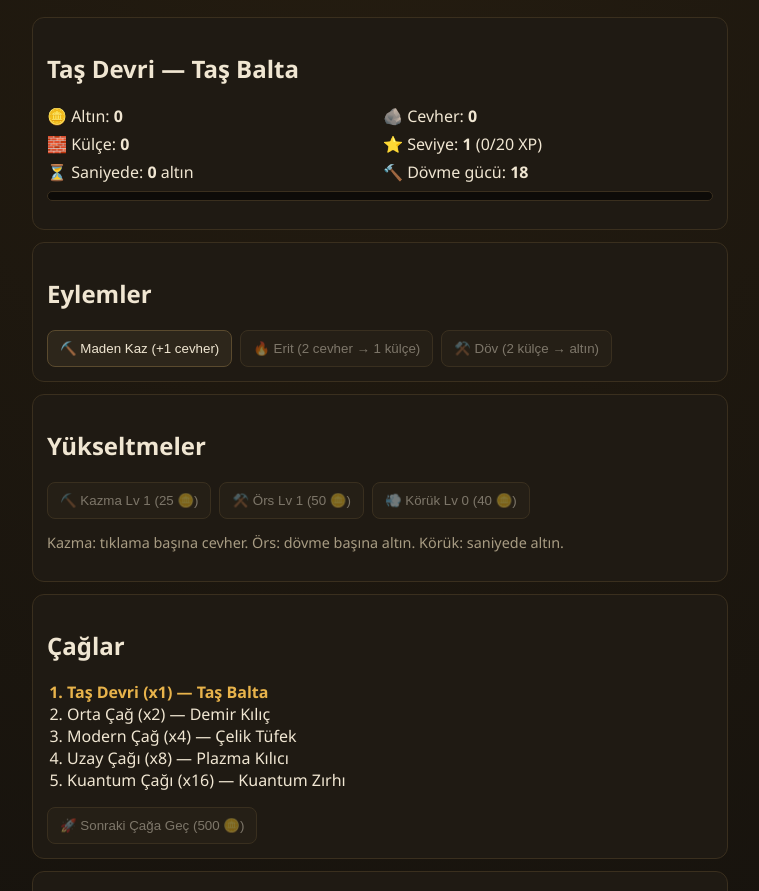
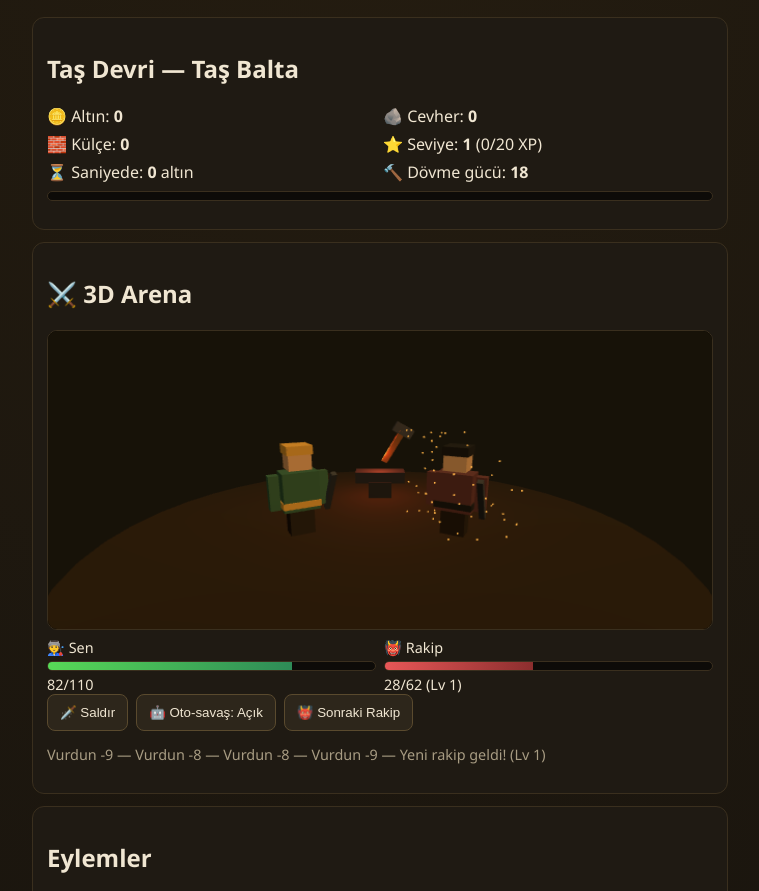
Before and after one commit to RespLnDent/EmberAnvil, a plain HTML site: page index.html in a window 1280 px wide. Shown: the part 96-987 px from the top of the page, without its empty margins (260-1019 px from the left). Drawn offline with nearby package versions, Linux system fonts and the light colour scheme.

Commit message:
EmberAnvil v0.2: isim degisikligi + 3D arena savasi

```diff
--- a/app.js
+++ b/app.js
@@ -1,19 +1,21 @@
-// ForgeMaster Web v0.1 - basit idle demirci prototipi
+// EmberAnvil v0.2 - özgün idle demirci (eski ForgeMaster adından arındırıldı)
 const AGES = [
   { name: "Taş Devri", mult: 1, cost: 0, gear: "Taş Balta" },
   { name: "Orta Çağ", mult: 2, cost: 500, gear: "Demir Kılıç" },
-  { name: "Modern Çağ", mult: 4, cost: 2500, gear: "Çelik Tüfek" },
-  { name: "Uzay Çağı", mult: 8, cost: 12000, gear: "Plazma Kılıcı" },
+  { name: "Modern Çağ", mult: 4, cost: 2500, gear: "Çelik Pala" },
+  { name: "Uzay Çağı", mult: 8, cost: 12000, gear: "Plazma Baltası" },
   { name: "Kuantum Çağı", mult: 16, cost: 60000, gear: "Kuantum Zırhı" },
 ];
-const SAVE_KEY = "forgemaster-web-v1";
+const SAVE_KEY = "emberanvil-v1";
+const OLD_KEYS = ["forgemaster-web-v1"];
 
 const def = () => ({
   gold: 0, ore: 0, ingot: 0,
   level: 1, xp: 0,
   pickLv: 1, forgeLv: 1, bellowsLv: 0,
   ageIndex: 0,
-  totalForged: 0,
+  totalForged: 0, wins: 0,
+  autoFight: true,
   lastSeen: Date.now(),
 });
 
@@ -23,6 +25,8 @@ function xpNeed() { return 20 * s.level; }
 function mineAmount() { return s.pickLv; }
 function forgeCost() { return 2; }
 function forgeGold() { return (10 + s.forgeLv * 8) * AGES[s.ageIndex].mult; }
+// Arena saldırı gücü: örs + seviye + çağ
+function attackPower() { return Math.floor((4 + s.forgeLv * 3 + s.level * 2) * AGES[s.ageIndex].mult); }
 function perSec() { return s.bellowsLv * (2 + s.ageIndex * 2); }
 function pickCost() { return Math.floor(25 * Math.pow(1.6, s.pickLv - 1)); }
 function forgeUpCost() { return Math.floor(50 * Math.pow(1.7, s.forgeLv - 1)); }
@@ -32,6 +36,15 @@ function ageCost() {
   return AGES[s.ageIndex + 1].cost;
 }
 
+// battle.js ile köprü: canlı statları oku, ödül yaz
+window.GAME = {
+  get stats() { return { atk: attackPower(), level: s.level, age: s.ageIndex, auto: s.autoFight }; },
+  onWin(reward) {
+    s.gold += reward.gold; s.wins += 1; gainXp(reward.xp); render();
+  },
+  onForgeSmash() { /* battle.js çekiç efektini tetikler */ },
+};
+
 function save(silent) {
   s.lastSeen = Date.now();
   localStorage.setItem(SAVE_KEY, JSON.stringify(s));
@@ -39,11 +52,13 @@ function save(silent) {
 }
 function load() {
   try {
-    const raw = localStorage.getItem(SAVE_KEY);
+    let raw = localStorage.getItem(SAVE_KEY);
+    if (!raw) {
+      for (const k of OLD_KEYS) { raw = localStorage.getItem(k); if (raw) { localStorage.removeItem(k); break; } }
+    }
     if (!raw) return;
     const d = JSON.parse(raw);
     s = Object.assign(def(), d);
-    // çevrimdışı kazanç
     const dt = Math.min(Date.now() - (s.lastSeen || Date.now()), 8 * 3600 * 1000) / 1000;
     const gain = Math.floor(perSec() * dt);
     if (gain > 0) {
@@ -86,6 +101,8 @@ function render() {
   $("pick-cost").textContent = pickCost();
   $("forge-up-cost").textContent = forgeUpCost();
   $("bellows-cost").textContent = bellowsCost();
+  const at = document.getElementById("auto-t");
+  if (at) at.textContent = s.autoFight ? "Açık" : "Kapalı";
 
   const c = ageCost();
   $("age-cost").textContent = c === null ? "MAX" : c;
@@ -124,7 +141,9 @@ window.addEventListener("DOMContentLoaded", () => {
     if (s.ingot < forgeCost()) return;
     s.ingot -= forgeCost();
     const g = forgeGold();
-    s.gold += g; s.totalForged += 1; gainXp(6); render();
+    s.gold += g; s.totalForged += 1; gainXp(6);
+    window.dispatchEvent(new CustomEvent("ember-smash"));
+    render();
   };
   $("btn-up-pick").onclick = () => { if (s.gold < pickCost()) return; s.gold -= pickCost(); s.pickLv += 1; render(); };
   $("btn-up-forge").onclick = () => { if (s.gold < forgeUpCost()) return; s.gold -= forgeUpCost(); s.forgeLv += 1; render(); };
@@ -135,6 +154,9 @@ window.addEventListener("DOMContentLoaded", () => {
     s.gold -= c; s.ageIndex += 1; gainXp(20); flash(`${AGES[s.ageIndex].name}'e geçtin!`); render();
   };
   $("btn-save").onclick = () => save(false);
+  $("btn-auto").onclick = () => { s.autoFight = !s.autoFight; render(); };
+  $("btn-attack").onclick = () => window.dispatchEvent(new CustomEvent("ember-attack"));
+  $("btn-next-foe").onclick = () => window.dispatchEvent(new CustomEvent("ember-next-foe"));
   $("btn-reset").onclick = () => {
     if (!confirm("Sıfırlansın mı?")) return;
     localStorage.removeItem(SAVE_KEY); s = def(); render();
--- /dev/null
+++ b/battle.js
@@ -0,0 +1,215 @@
+// EmberAnvil 3D Arena - özgün düşük-poli karakterler (harici asset yok)
+import * as THREE from "three";
+
+const canvas = document.getElementById("arena");
+const renderer = new THREE.WebGLRenderer({ canvas, antialias: true });
+const scene = new THREE.Scene();
+scene.background = new THREE.Color(0x171208);
+scene.fog = new THREE.Fog(0x171208, 8, 22);
+
+const camera = new THREE.PerspectiveCamera(50, 640 / 300, 0.1, 100);
+camera.position.set(0, 3.2, 7.5);
+camera.lookAt(0, 1.2, 0);
+
+scene.add(new THREE.HemisphereLight(0xffe0b0, 0x201409, 1.1));
+const sun = new THREE.DirectionalLight(0xffc873, 1.4);
+sun.position.set(4, 7, 5);
+scene.add(sun);
+const rim = new THREE.PointLight(0xff5a2e, 12, 12);
+rim.position.set(0, 1.5, -2.5);
+scene.add(rim);
+
+// zemin + örs (dekor)
+const ground = new THREE.Mesh(
+  new THREE.CircleGeometry(6, 40),
+  new THREE.MeshStandardMaterial({ color: 0x2a2114, roughness: 1 })
+);
+ground.rotation.x = -Math.PI / 2;
+scene.add(ground);
+
+const anvil = new THREE.Group();
+const anvilBase = new THREE.Mesh(new THREE.BoxGeometry(0.7, 0.5, 0.7), new THREE.MeshStandardMaterial({ color: 0x4a4a55, roughness: 0.6, metalness: 0.7 }));
+anvilBase.position.y = 0.25;
+const anvilTop = new THREE.Mesh(new THREE.BoxGeometry(1.5, 0.35, 0.6), new THREE.MeshStandardMaterial({ color: 0x777788, roughness: 0.35, metalness: 0.85 }));
+anvilTop.position.y = 0.65;
+anvil.add(anvilBase, anvilTop);
+anvil.position.set(0, 0, -2.6);
+scene.add(anvil);
+
+// çekiç (dövmede vurur)
+const hammer = new THREE.Mesh(new THREE.BoxGeometry(0.18, 1.1, 0.18), new THREE.MeshStandardMaterial({ color: 0x8a5a2e }));
+const hammerHead = new THREE.Mesh(new THREE.BoxGeometry(0.6, 0.3, 0.3), new THREE.MeshStandardMaterial({ color: 0x9999aa, metalness: 0.8, roughness: 0.4 }));
+hammerHead.position.y = 0.6;
+const hammerG = new THREE.Group();
+hammerG.add(hammer, hammerHead);
+hammerG.position.set(0.4, 1.6, -2.6);
+hammerG.rotation.z = -0.5;
+scene.add(hammerG);
+let smash = 0;
+window.addEventListener("ember-smash", () => { smash = 1; });
+
+// kıvılcım parçacıkları
+const sparkGeo = new THREE.BufferGeometry();
+const sparkN = 60;
+const sparkPos = new Float32Array(sparkN * 3);
+sparkGeo.setAttribute("position", new THREE.BufferAttribute(sparkPos, 3));
+const sparks = new THREE.Points(sparkGeo, new THREE.PointsMaterial({ color: 0xffb347, size: 0.08 }));
+scene.add(sparks);
+const sparkVel = [];
+function burst(x, y, z) {
+  for (let i = 0; i < sparkN; i++) {
+    sparkPos[i * 3] = x; sparkPos[i * 3 + 1] = y; sparkPos[i * 3 + 2] = z;
+    sparkVel[i] = [(Math.random() - 0.5) * 4, Math.random() * 4, (Math.random() - 0.5) * 4];
+  }
+}
+
+// özgün karakter üretici (kutulardan kurulu, telifsiz)
+function makeFighter(bodyColor, trimColor) {
+  const g = new THREE.Group();
+  const mat = (c) => new THREE.MeshStandardMaterial({ color: c, roughness: 0.8 });
+  const legs = new THREE.Mesh(new THREE.BoxGeometry(0.55, 0.6, 0.35), mat(0x2c2318));
+  legs.position.y = 0.3;
+  const body = new THREE.Mesh(new THREE.BoxGeometry(0.8, 0.9, 0.5), mat(bodyColor));
+  body.position.y = 1.05;
+  const belt = new THREE.Mesh(new THREE.BoxGeometry(0.84, 0.15, 0.54), mat(trimColor));
+  belt.position.y = 0.75;
+  const head = new THREE.Mesh(new THREE.BoxGeometry(0.5, 0.5, 0.5), mat(0xe8b88a));
+  head.position.y = 1.8;
+  const helm = new THREE.Mesh(new THREE.BoxGeometry(0.56, 0.2, 0.56), mat(trimColor));
+  helm.position.y = 2.0;
+  const armL = new THREE.Mesh(new THREE.BoxGeometry(0.22, 0.8, 0.22), mat(bodyColor));
+  armL.position.set(-0.55, 1.05, 0);
+  const armR = armL.clone();
+  armR.position.x = 0.55;
+  const sword = new THREE.Mesh(new THREE.BoxGeometry(0.12, 1.1, 0.12), new THREE.MeshStandardMaterial({ color: 0xcfd6e4, metalness: 0.9, roughness: 0.25 }));
+  sword.position.set(0.62, 1.0, 0.3);
+  sword.rotation.x = 0.5;
+  g.add(legs, body, belt, head, helm, armL, armR, sword);
+  g.userData = { armR, sword, head };
+  return g;
+}
+
+const player = makeFighter(0x3e6b4f, 0xe8b34b);
+player.position.set(-1.8, 0, 0.4);
+player.rotation.y = 0.5;
+scene.add(player);
+
+let enemy = makeFighter(0x6b3e3e, 0x7a2e2e);
+enemy.position.set(1.8, 0, 0.4);
+enemy.rotation.y = -0.5;
+scene.add(enemy);
+
+// savaş durumu
+let foeLevel = 1;
+let hpP = 100, hpPMax = 100, hpE = 60, hpEMax = 60;
+let lungeP = 0, lungeE = 0, hurtE = 0, hurtP = 0;
+let cooldown = 0;
+
+function stats() { return window.GAME?.stats ?? { atk: 10, level: 1, age: 0, auto: true }; }
+function newFoe() {
+  const st = stats();
+  foeLevel = Math.max(1, st.level + Math.floor(Math.random() * 2 - 0.5) + st.age);
+  hpEMax = hpE = 40 + foeLevel * 22 + st.age * 15;
+  const hue = [0x6b3e3e, 0x4f3e6b, 0x3e5a6b, 0x5a6b3e][st.age % 4];
+  scene.remove(enemy);
+  enemy = makeFighter(hue, 0x222222);
+  enemy.position.set(1.8, 0, 0.4);
+  enemy.rotation.y = -0.5;
+  scene.add(enemy);
+  log(`Yeni rakip geldi! (Lv ${foeLevel})`);
+}
+function log(m) { const el = document.getElementById("battle-log"); if (el) el.textContent = m; }
+function dmgNum(text, x) {
+  const el = document.getElementById("battle-log");
+  if (el) el.textContent = `${text}  —  ${el.textContent}`.slice(0, 140);
+}
+
+function playerAttack() {
+  if (hpE <= 0 || hpP <= 0) return;
+  const st = stats();
+  const dmg = Math.floor(st.atk * (0.85 + Math.random() * 0.3));
+  hpE -= dmg; lungeP = 1; hurtE = 1; burst(1.8, 1.3, 0.4);
+  dmgNum(`Vurdun -${dmg}`);
+  if (hpE <= 0) {
+    const gold = Math.floor((20 + foeLevel * 14) * (1 + st.age * 0.5));
+    const xp = 8 + foeLevel * 3;
+    window.GAME?.onWin({ gold, xp });
+    log(`Kazandın! +${gold} altın, +${xp} XP (Galibiyet arenası)`);
+    setTimeout(newFoe, 900);
+  }
+}
+function enemyAttack() {
+  if (hpE <= 0 || hpP <= 0) return;
+  const st = stats();
+  const dmg = Math.floor((4 + foeLevel * 3) * (0.8 + Math.random() * 0.4));
+  hpP -= dmg; lungeE = 1; hurtP = 1;
+  if (hpP <= 0) { hpP = 0; log("Yenildin! 3 sn sonra toparlanıyorsun..."); setTimeout(() => { hpPMax = 100 + st.level * 10; hpP = hpPMax; log("Tekrar dövüştesin!"); }, 3000); }
+}
+
+window.addEventListener("ember-attack", playerAttack);
+window.addEventListener("ember-next-foe", newFoe);
+
+function hp() {
+  const st = stats();
+  hpPMax = 100 + st.level * 10;
+  document.getElementById("hp-player").style.width = `${Math.max(0, hpP / hpPMax) * 100}%`;
+  document.getElementById("hp-enemy").style.width = `${Math.max(0, hpE / hpEMax) * 100}%`;
+  document.getElementById("hp-player-t").textContent = `${Math.max(0, Math.floor(hpP))}/${hpPMax}`;
+  document.getElementById("hp-enemy-t").textContent = `${Math.max(0, Math.floor(hpE))}/${hpEMax} (Lv ${foeLevel})`;
+}
+
+const clock = new THREE.Clock();
+function loop() {
+  requestAnimationFrame(loop);
+  const t = clock.getElapsedTime();
+  const st = stats();
+
+  // idle animasyonu: nefes alma
+  player.position.y = Math.abs(Math.sin(t * 2)) * 0.05;
+  enemy.position.y = Math.abs(Math.cos(t * 2.2)) * 0.05;
+  player.userData.armR.rotation.x = Math.sin(t * 2) * 0.15;
+  enemy.userData.armR.rotation.x = Math.cos(t * 2.2) * 0.15;
+
+  // hamle animasyonu
+  if (lungeP > 0) { lungeP -= 0.06; player.position.x = -1.8 + (1 - lungeP) * 0.9 * Math.sin(lungeP * Math.PI); }
+  else player.position.x = -1.8;
+  if (lungeE > 0) { lungeE -= 0.06; enemy.position.x = 1.8 - (1 - lungeE) * 0.9 * Math.sin(lungeE * Math.PI); }
+  else enemy.position.x = 1.8;
+  if (hurtE > 0) { hurtE -= 0.08; enemy.rotation.z = hurtE * 0.25; } else enemy.rotation.z = 0;
+  if (hurtP > 0) { hurtP -= 0.08; player.rotation.z = -hurtP * 0.25; } else player.rotation.z = 0;
+
+  // çekiç vuruşu
+  if (smash > 0) {
+    smash -= 0.07;
+    hammerG.rotation.z = -0.5 - Math.sin((1 - smash) * Math.PI) * 1.1;
+    if (smash <= 0.5 && smash > 0.4) burst(0, 0.9, -2.6);
+  } else hammerG.rotation.z = -0.5 + Math.sin(t * 1.2) * 0.08;
+
+  // kıvılcımlar
+  for (let i = 0; i < sparkN; i++) {
+    if (!sparkVel[i]) continue;
+    sparkPos[i * 3] += sparkVel[i][0] * 0.016;
+    sparkPos[i * 3 + 1] += sparkVel[i][1] * 0.016;
+    sparkPos[i * 3 + 2] += sparkVel[i][2] * 0.016;
+    sparkVel[i][1] -= 0.12;
+    if (sparkPos[i * 3 + 1] < 0) sparkVel[i] = null;
+  }
+  sparkGeo.attributes.position.needsUpdate = true;
+
+  // oto-savaş
+  cooldown -= 0.016;
+  if (st.auto && cooldown <= 0 && hpE > 0 && hpP > 0) { playerAttack(); cooldown = 1.4; if (Math.random() < 0.6) setTimeout(enemyAttack, 350); }
+
+  hp();
+  renderer.render(scene, camera);
+}
+newFoe();
+loop();
+
+window.addEventListener("resize", () => {
+  const w = canvas.clientWidth || 640;
+  renderer.setSize(w, 300, false);
+  camera.aspect = w / 300;
+  camera.updateProjectionMatrix();
+});
+renderer.setSize(640, 300, false);
--- a/index.html
+++ b/index.html
@@ -3,13 +3,16 @@
 <head>
   <meta charset="UTF-8" />
   <meta name="viewport" content="width=device-width, initial-scale=1.0" />
-  <title>ForgeMaster Web - Idle Demirci</title>
+  <title>EmberAnvil - Idle Demirci (3D Arena)</title>
   <link rel="stylesheet" href="styles.css" />
+  <script type="importmap">
+    { "imports": { "three": "https://unpkg.com/three@0.160.0/build/three.module.js" } }
+  </script>
 </head>
 <body>
   <header>
-    <h1>⚒️ ForgeMaster Web</h1>
-    <p class="subtitle">Çağlar boyunca döv, yükselt, idle kazan</p>
+    <h1>🔥 EmberAnvil</h1>
+    <p class="subtitle">Özgün idle demirci oyunu — döv, yükselt, 3D arenada savaş</p>
   </header>
 
   <main>
@@ -28,6 +31,23 @@
     </section>
 
     <section class="card">
+      <h2>⚔️ 3D Arena</h2>
+      <div class="arena-wrap">
+        <canvas id="arena" width="640" height="300"></canvas>
+        <div class="hp-row">
+          <div class="hp">🧑‍🏭 Sen <div class="bar"><div id="hp-player"></div></div><span id="hp-player-t"></span></div>
+          <div class="hp">👹 Rakip <div class="bar"><div id="hp-enemy"></div></div><span id="hp-enemy-t"></span></div>
+        </div>
+      </div>
+      <div class="btn-row">
+        <button id="btn-attack">🗡️ Saldır</button>
+        <button id="btn-auto">🤖 Oto-savaş: <span id="auto-t">Açık</span></button>
+        <button id="btn-next-foe">👹 Sonraki Rakip</button>
+      </div>
+      <p id="battle-log" class="muted">Arena hazır. Dövdüğün silahlar saldırını güçlendirir.</p>
+    </section>
+
+    <section class="card">
       <h2>Eylemler</h2>
       <div class="btn-row">
         <button id="btn-mine">⛏️ Maden Kaz (+<span id="mine-amount">1</span> cevher)</button>
@@ -43,7 +63,7 @@
         <button id="btn-up-forge">⚒️ Örs Lv <span id="forge-lv">1</span> (<span id="forge-up-cost">50</span> 🪙)</button>
         <button id="btn-up-bellows">💨 Körük Lv <span id="bellows-lv">0</span> (<span id="bellows-cost">40</span> 🪙)</button>
       </div>
-      <p class="muted">Kazma: tıklama başına cevher. Örs: dövme başına altın. Körük: saniyede altın.</p>
+      <p class="muted">Örs seviyen arenadaki saldırını da artırır.</p>
     </section>
 
     <section class="card">
@@ -63,9 +83,10 @@
   </main>
 
   <footer>
-    <span>ForgeMaster Web v0.1 — basit idle prototip</span>
+    <span>EmberAnvil v0.2 — özgün yapım, tüm modeller kod ile üretildi</span>
   </footer>
 
   <script src="app.js"></script>
+  <script type="module" src="battle.js"></script>
 </body>
 </html>
--- a/styles.css
+++ b/styles.css
@@ -19,3 +19,10 @@ button.danger { border-color:#7a2e2e; }
 #ages li.done { color:#7dd87d; }
 #ages li.now { color:var(--gold); font-weight:bold; }
 footer { text-align:center; color:var(--muted); padding:16px; font-size:.85em; }
+.arena-wrap { display:grid; gap:8px; }
+#arena { width:100%; height:300px; border-radius:10px; border:1px solid #3a2f1e; background:#000; }
+.hp-row { display:grid; grid-template-columns:1fr 1fr; gap:8px; }
+.hp { font-size:.9em; }
+.hp .bar { margin:4px 0; }
+#hp-player { height:100%; width:100%; background:linear-gradient(90deg,#57d957,#2e8b57); }
+#hp-enemy { height:100%; width:100%; background:linear-gradient(90deg,#e85757,#8b2e2e); }
```
Also changed, not shown: 1 other file.
